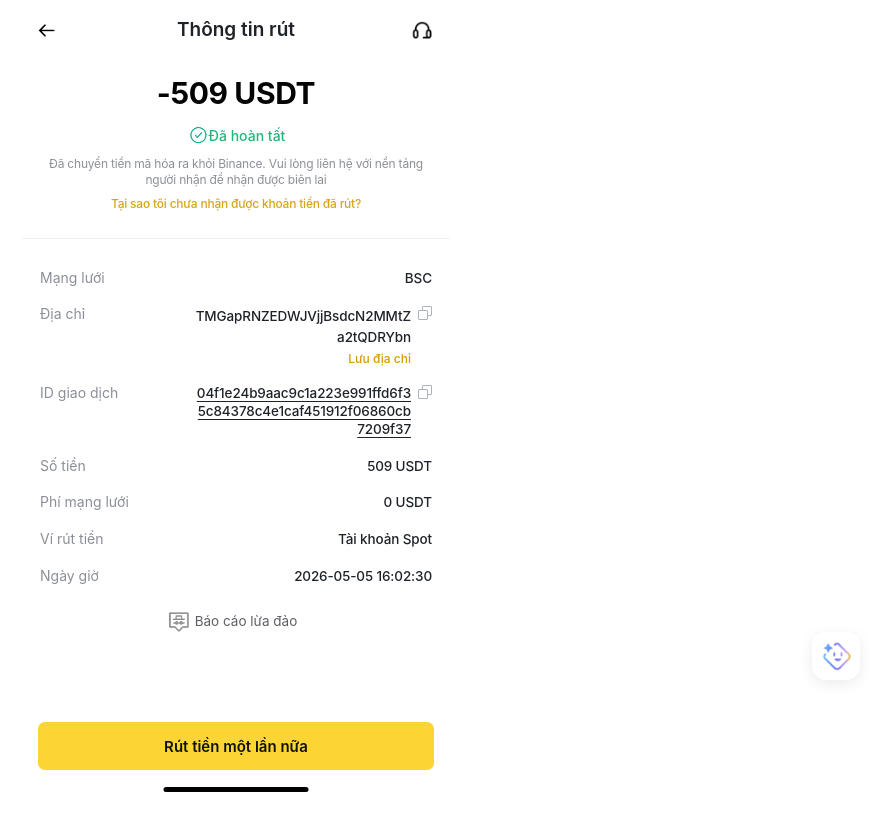
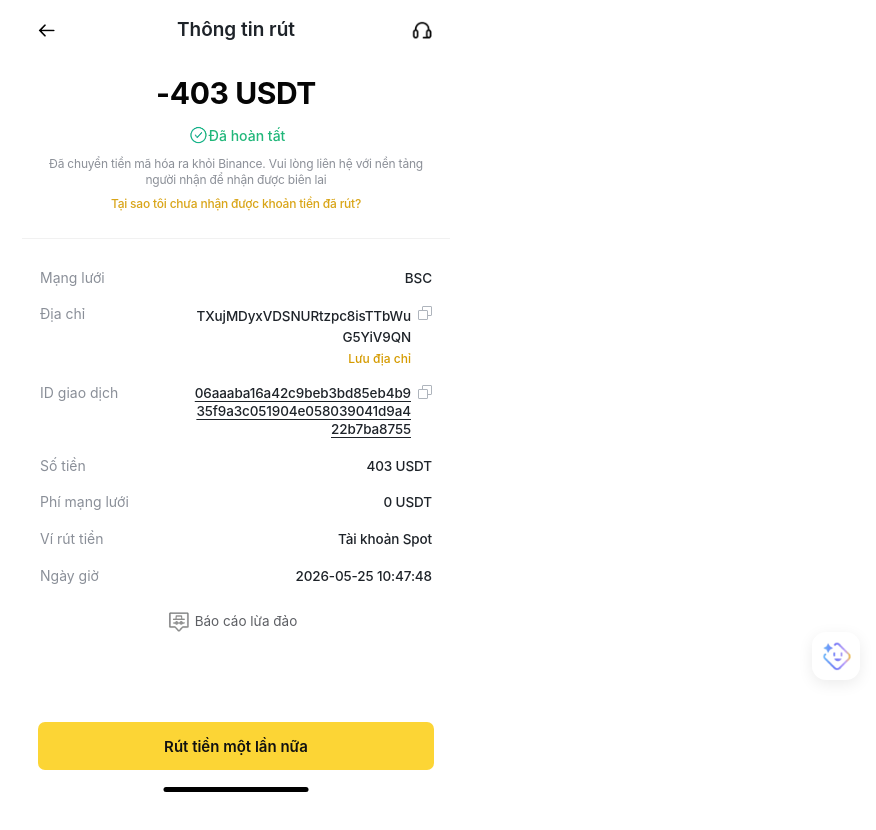
Before and after one commit to Duythang220911/binance-walletfull, a React app: page withdraw-money.html in a window 1280 px wide. Shown: the whole page, without its empty margins (404-1280 px from the left). Built offline with nearby package versions, Linux system fonts and the light colour scheme.

Commit message:
Update withdraw-money.html

```diff
--- a/withdraw-money.html
+++ b/withdraw-money.html
@@ -24,7 +24,7 @@
     </header>
 
     <section class="summary">
-      <div class="amount">-509 USDT</div>
+      <div class="amount">-403 USDT</div>
 
      <div class="status">
   <img src="img/images/check-success.png"
@@ -56,7 +56,7 @@
     <div class="detail-value">
       <div class="value-stack">
         <strong class="break-text">
-          TMGapRNZEDWJVjjBsdcN2MMtZa2tQDRYbn
+          TXujMDyxVDSNURtzpc8isTTbWuG5YiV9QN
         </strong>
         <em class="save-address">Lưu địa chỉ</em>
       </div>
@@ -70,7 +70,7 @@
 
   <div class="detail-value">
     <strong class="break-text txid-text">
-      04f1e24b9aac9c1a223e991ffd6f35c84378c4e1caf451912f06860cb7209f37
+      06aaaba16a42c9beb3bd85eb4b935f9a3c051904e058039041d9a422b7ba8755
     </strong>
 
     <i class="copy-icon"></i>
@@ -79,7 +79,7 @@
 
   <div class="detail-row">
     <span>Số tiền</span>
-    <strong>509 USDT</strong>
+    <strong>403 USDT</strong>
   </div>
 
   <div class="detail-row">
@@ -94,7 +94,7 @@
 
   <div class="detail-row">
     <span>Ngày giờ</span>
-    <strong>2026-05-05 16:02:30</strong>
+    <strong>2026-05-25 10:47:48 </strong>
   </div>
 </section>
 
```
